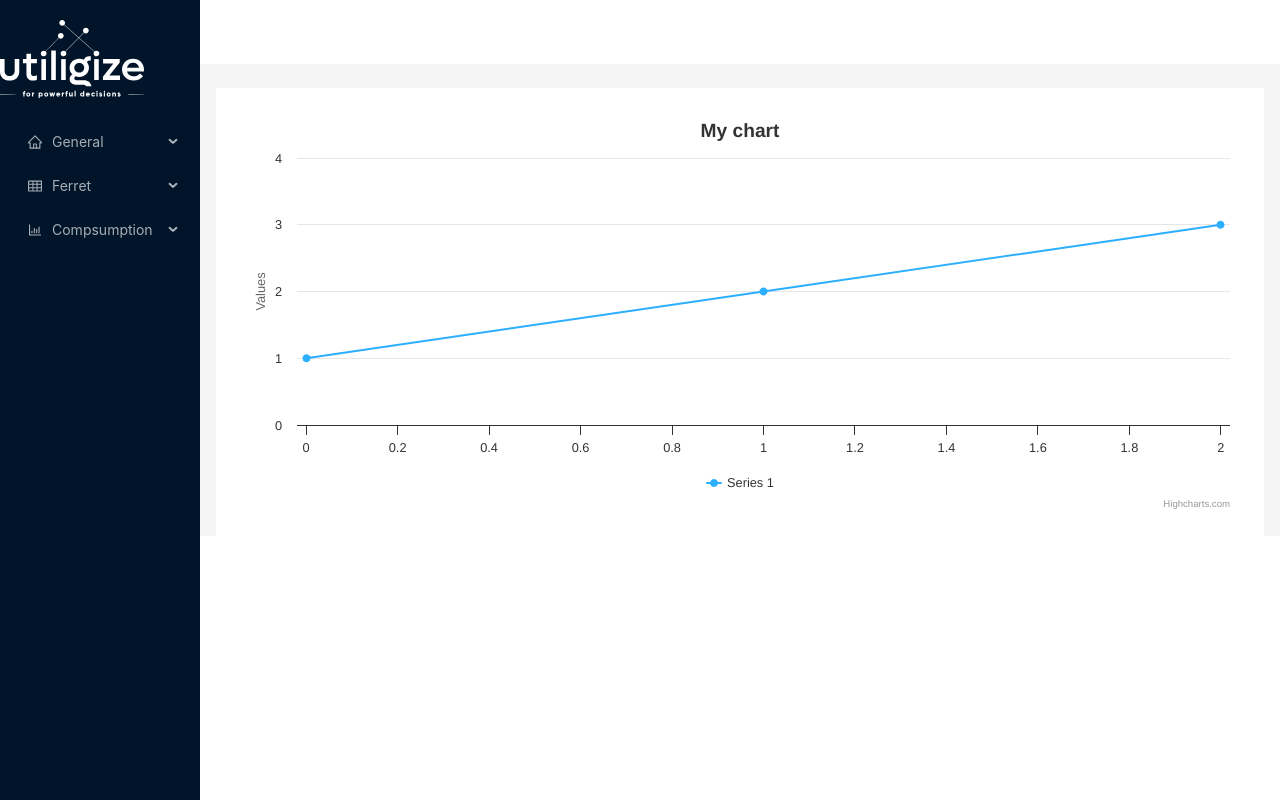
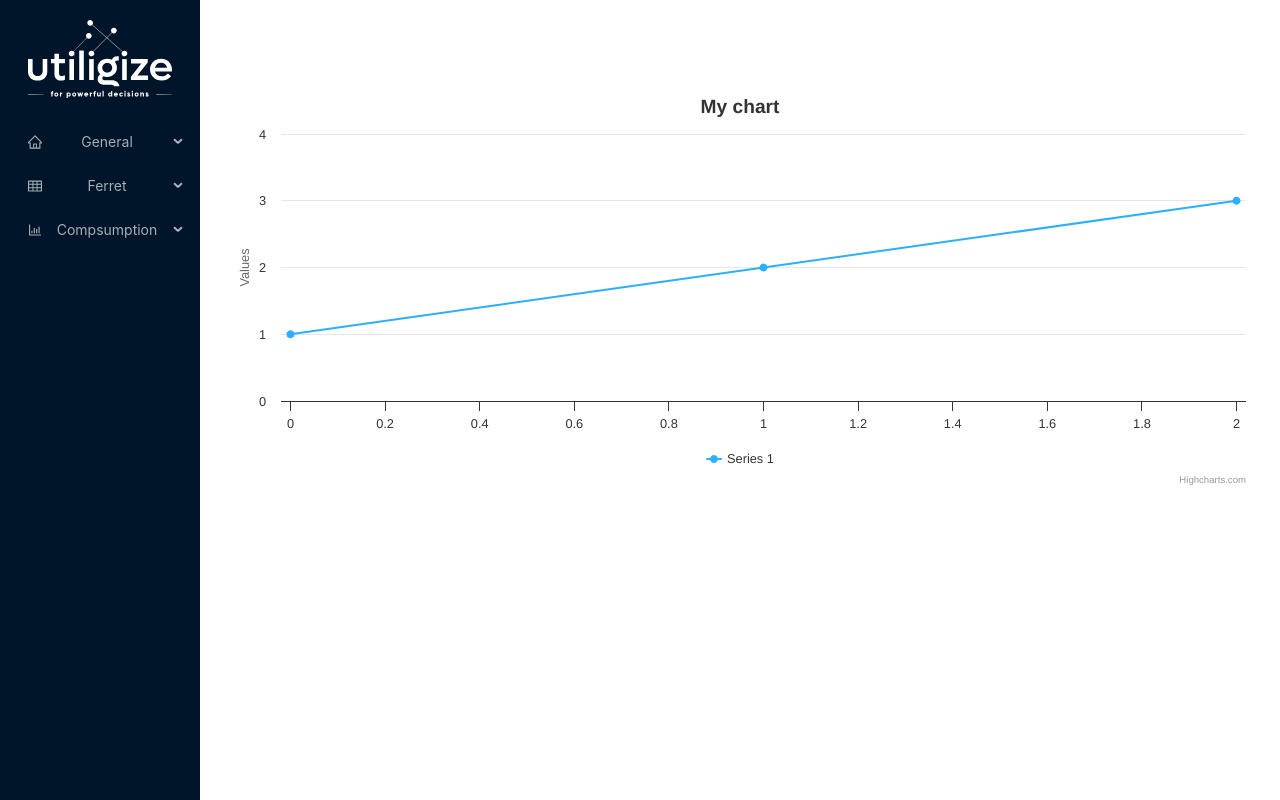
Before and after one commit to abdulahiroble/dashboard-frontend-ms, a React (Create React App) app: page /chart in a window 1280 px wide. Built offline with nearby package versions, Linux system fonts and the light colour scheme.

Commit message:
Fix layout issue in Sidebar component

```diff
--- a/src/components/Sidbar.tsx
+++ b/src/components/Sidbar.tsx
@@ -105,7 +105,7 @@ const Sidebar: any = ({ children }: any) => {
             </Sider>
             <Layout className="site-layout" style={{ marginLeft: 200 }}>
                 <Header style={{ padding: 0, background: colorBgContainer }} />
-                <Content style={{ margin: '24px 16px 0', overflow: 'initial' }}>
+                <Content >
                     <div style={{ padding: 24, textAlign: 'center', background: colorBgContainer }}>
                         {children}
                     </div>
--- a/src/pages/AssetQualityChart.tsx
+++ b/src/pages/AssetQualityChart.tsx
@@ -1,12 +1,13 @@
-import React from 'react'
 import BarChart from '../components/BarChart'
 import Sidebar from '../components/Sidbar'
 
 const AssetQualityChart = () => {
     return (
-        <Sidebar>
-            <BarChart />
-        </Sidebar>
+        <div className="App">
+            <Sidebar>
+                <BarChart />
+            </Sidebar>
+        </div>
     )
 }
 
--- a/src/pages/AssetQualityTable.tsx
+++ b/src/pages/AssetQualityTable.tsx
@@ -84,6 +84,6 @@ const data: DataType[] = [
     },
 ];
 
-const AssetQualityTable: React.FC = () => <Sidebar><Table columns={columns} dataSource={data} /></Sidebar>;
+const AssetQualityTable: React.FC = () => <div className="App"><Sidebar><Table columns={columns} dataSource={data} /></Sidebar>;</div>
 
 export default AssetQualityTable;
```
